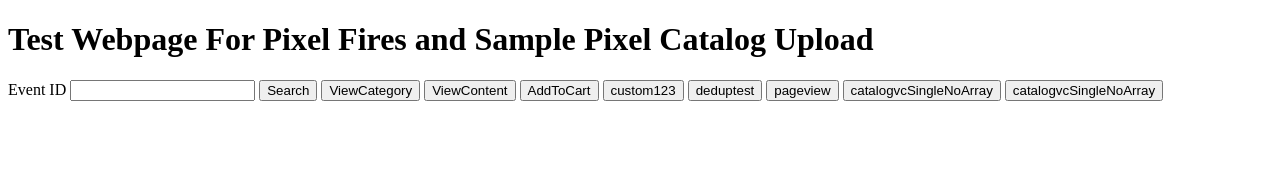
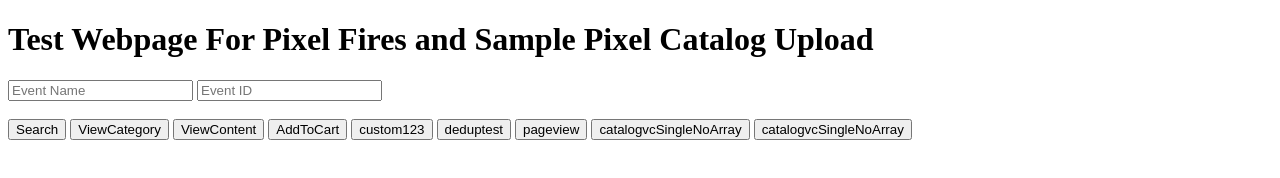
Before and after one commit to lim-jiahao/lim-jiahao.github.io, a plain HTML site: page index.html in a window 1280 px wide. Drawn offline with Linux system fonts and the light colour scheme.

Commit message:
Update index.html

```diff
--- a/index.html
+++ b/index.html
@@ -38,14 +38,21 @@
   <body>
     <h1>Test Webpage For Pixel Fires and Sample Pixel Catalog Upload</h1>
 
-	<label for="eventid">Event ID</label>
-
+    <input
+	  type="text"
+	  id="eventname"
+	  name="eventname"
+	  placeholder="Event Name"
+	  required
+	/>
 	<input
 	  type="text"
 	  id="eventid"
 	  name="eventid"
+	  placeholder="Event ID"
 	  required
 	/>
+	<br><br>
     <button id="search">Search</button>
     <button id="viewcategory">ViewCategory</button>
     <button id="viewcontent">ViewContent</button>
@@ -66,6 +73,7 @@
 	  const pageviewButton = document.getElementById('pageview');
 	  const catalogvcButton = document.getElementById('catalogvc');
 	  const belltest = document.getElementById('belltest');
+	  const eventNameInput = document.getElementById('eventname');
 	  const eventIDInput = document.getElementById('eventid');
 
 	  catalogvcButton.addEventListener('click', event => {
@@ -129,9 +137,10 @@
 	  });
 
 	  deduptestButton.addEventListener('click', event => {
+		  const eventName = eventNameInput.value;
 		  const eventID = eventIDInput.value;
-		  console.log(eventID);
-		  fbq('track', 'DedupTest', {}, {eventID: eventID })
+		  console.log(eventName, eventID);
+		  fbq('trackCustom', eventName, {}, {eventID: eventID })
 	  });
 
 	  pageviewButton.addEventListener('click', event => {
```
